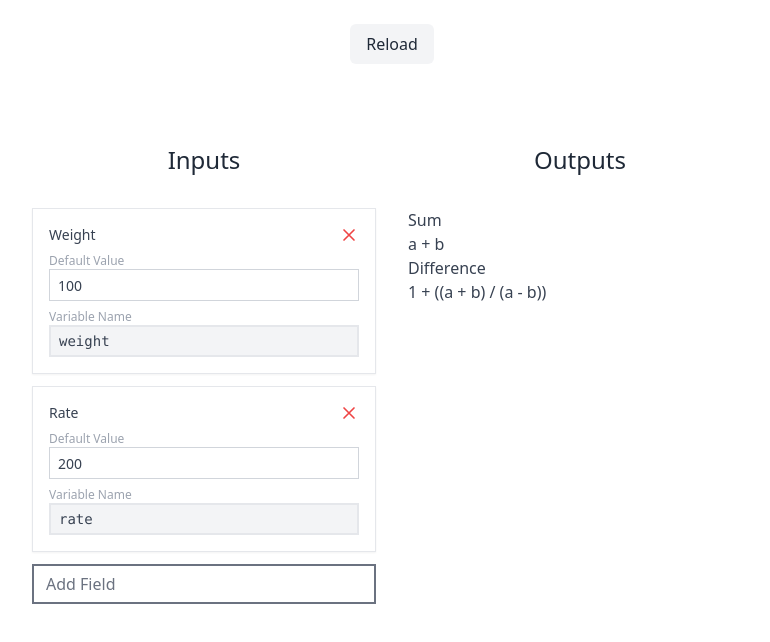
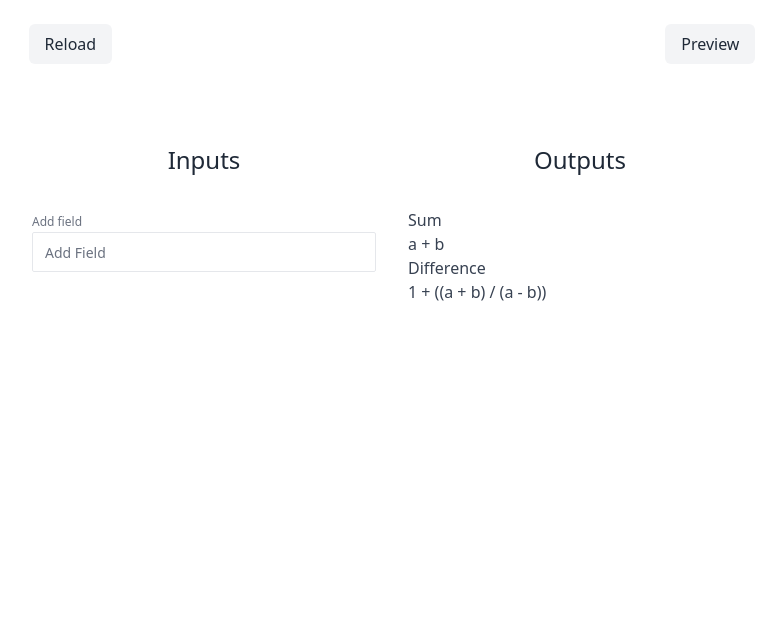
Before and after one commit to vaibhavshn/vcalc, a Next.js app: page / in a window 1280 px wide. Shown: the top 642 px of the page, without its empty margins (248-1018 px from the left). Built offline with nearby package versions, Linux system fonts and the light colour scheme.

Commit message:
chg: Changed design in InputView components

```diff
--- a/components/Creator.tsx
+++ b/components/Creator.tsx
@@ -15,12 +15,6 @@ export default function Creator() {
   } = useCreator();
 
   useEffect(() => {
-    dispatchInputs({ type: InputActions.clear });
-    dispatchInputs({
-      type: InputActions.add,
-      data: { weight: 100, rate: 200 },
-    });
-    dispatchOutputs({ type: OutputActions.clear });
     dispatchOutputs({
       type: OutputActions.add,
       data: { sum: 'a + b', difference: '1 + (a + b) / (a-b)' },
--- a/components/InputField.tsx
+++ b/components/InputField.tsx
@@ -11,28 +11,43 @@ const InputField = ({
 }) => {
   const handleSubmit = (e: FormEvent) => {
     if (e) e.preventDefault();
-    const target = e.target as typeof e.target & {
-      inputText: { value: string };
-    };
-    const field = camelCase(target.inputText.value);
+
+    const inputText = (
+      e.target as typeof e.target & {
+        inputText: { value: string; scrollIntoView: Function };
+      }
+    )['inputText'];
+
+    const field = camelCase(inputText.value);
+
     if (variableExists(field)) {
       alert(
         `The field variable name "${field}" is already in use, please try again.`
       );
       return;
     }
+
     dispatcher({ type: InputActions.add, data: { [field]: '' } });
 
-    target.inputText.value = '';
+    inputText.value = '';
+    setTimeout(() => {
+      inputText.scrollIntoView({ behavior: 'smooth' });
+    }, 300);
+
     return false;
   };
+
   return (
-    <form onSubmit={handleSubmit}>
+    <form className="" onSubmit={handleSubmit}>
+      <label htmlFor="inputText" className="text-xs text-gray-500">
+        Add field
+      </label>
       <input
         type="text"
+        id="inputText"
         name="inputText"
         placeholder="Add Field"
-        className="w-full h-10 px-3 border-2"
+        className="w-full h-10 px-3 text-sm border border-gray-200 rounded-sm"
       />
     </form>
   );
--- a/components/InputsView.tsx
+++ b/components/InputsView.tsx
@@ -15,7 +15,6 @@ const InputsView = ({
 }) => {
   return (
     <div className="flex flex-col w-full max-w-md mx-auto space-y-3">
-      <AnimatePresence>
       {Object.entries(inputs).map((data) => {
         const [field, _] = data;
         return (
@@ -24,7 +23,6 @@ const InputsView = ({
             key={field}
             initial={{ scale: 0.5, opacity: 0.5 }}
             animate={{ scale: 1.0, opacity: 1.0 }}
-              exit={{ scale: 0.4, opacity: 0 }}
           >
             <InputCard dispatcher={dispatcher} data={data} />
           </motion.div>
@@ -35,11 +33,9 @@ const InputsView = ({
         key="inputText"
         initial={{ scale: 0.5, opacity: 0.5 }}
         animate={{ scale: 1.0, opacity: 1.0 }}
-          exit={{ scale: 0.4, opacity: 0 }}
       >
         <InputField dispatcher={dispatcher} variableExists={variableExists} />
       </motion.div>
-      </AnimatePresence>
     </div>
   );
 };
--- a/pages/index.tsx
+++ b/pages/index.tsx
@@ -8,12 +8,17 @@ export default function Home() {
         <title>VCalc - Design your calculator</title>
       </Head>
       <div>
+        <div className="flex items-center justify-between">
           <button
             onClick={(_) => window.location.reload()}
             className="px-4 py-2 bg-gray-100 text-gray-800 rounded-md mx-auto my-6 block"
           >
             Reload
           </button>
+          <button className="px-4 py-2 bg-gray-100 text-gray-800 rounded-md mx-auto my-6 block">
+            Preview
+          </button>
+        </div>
         <Creator />
       </div>
     </div>
```
Lines whose indentation alone changed are shown as unchanged.
